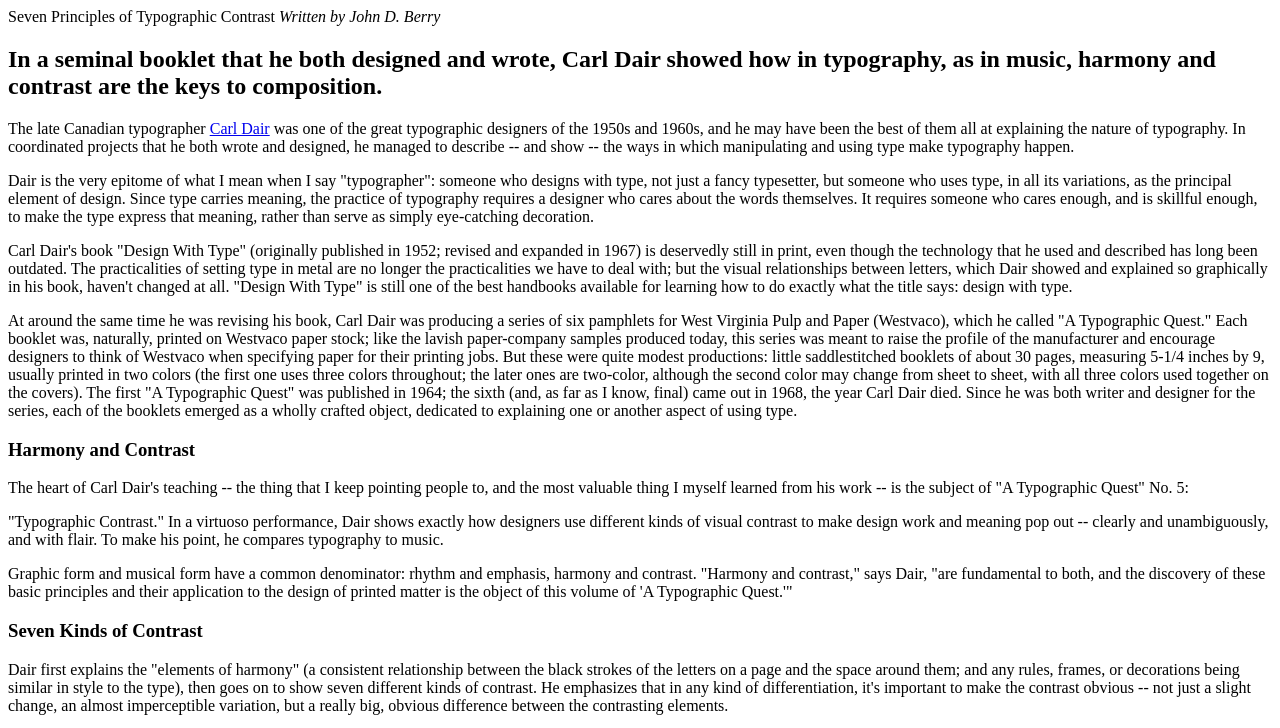
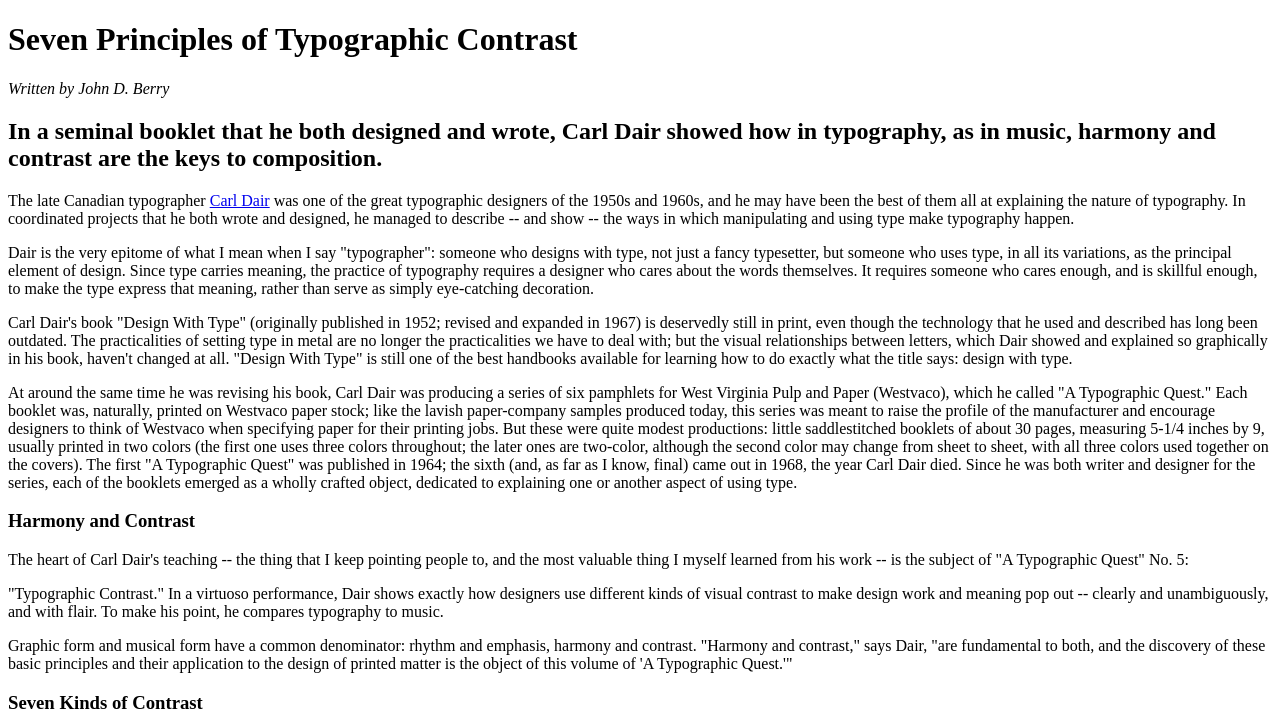
Before and after one commit to Care204/hypetext, a plain HTML site: page index.html in a window 1280 px wide. Shown: the top 728 px of the page. Drawn offline with Linux system fonts and the light colour scheme.

Commit message:
Add files via upload
init

```diff
--- a/index.html
+++ b/index.html
@@ -5,7 +5,7 @@
 
 
 <body>
-    <hi>Seven Principles of Typographic Contrast</hi>
+    <h1>Seven Principles of Typographic Contrast</h1>
 
     <em>Written by John D. Berry</em>
 
```
